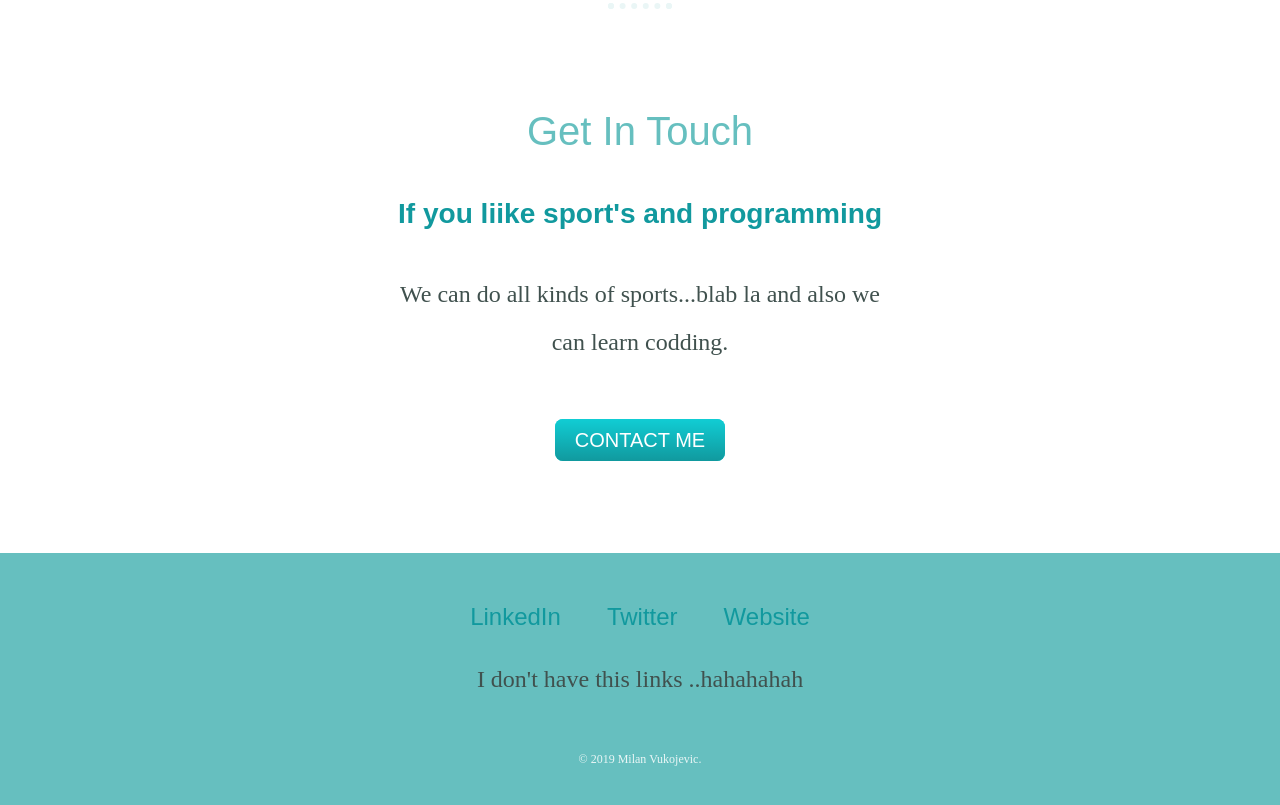
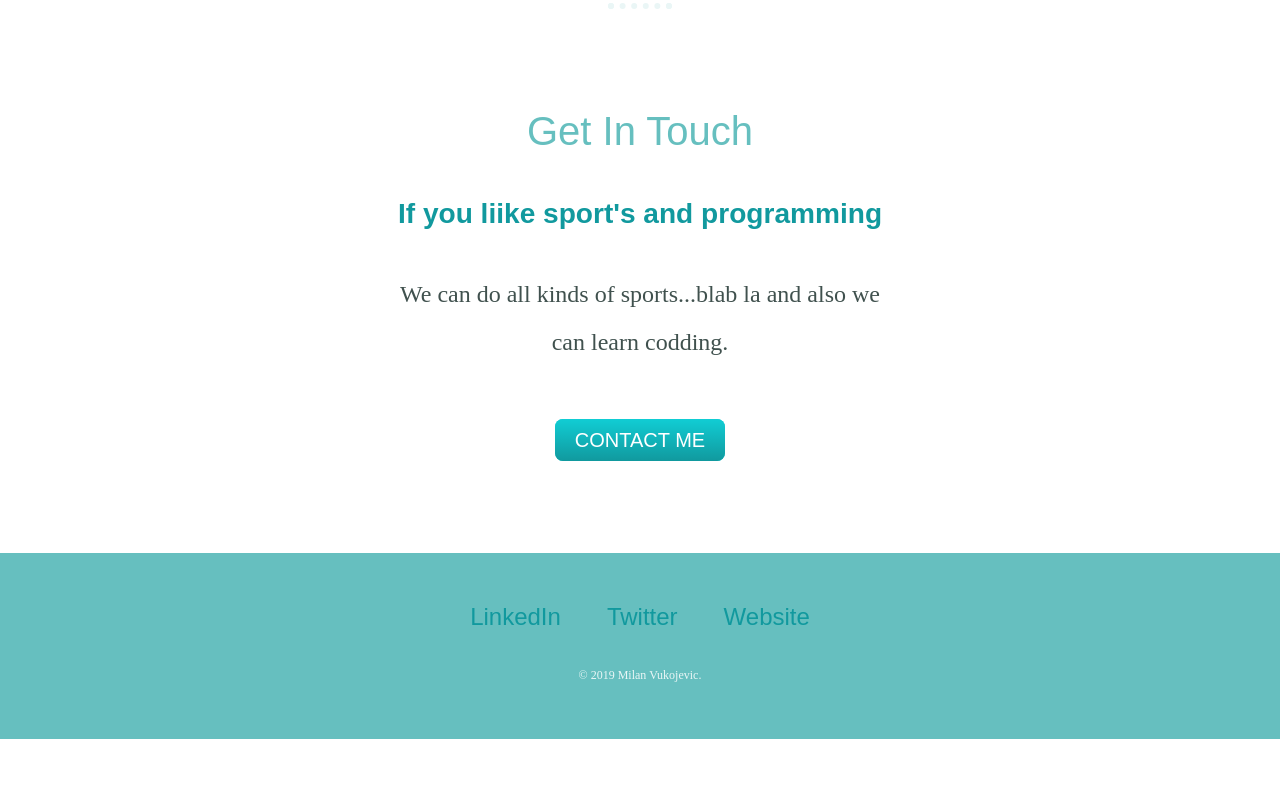
Before and after one commit to lanchemi84/cv_site, a plain HTML site: page index.html in a window 1280 px wide. Shown: the part 2285-3090 px from the top of the page. After the commit the page ends 3024 px from the top, so only its background shows below. Drawn offline with Linux system fonts and the light colour scheme; a web font is replaced by a local one.

Commit message:
Update index.html

```diff
--- a/index.html
+++ b/index.html
@@ -54,7 +54,7 @@
     <a class="footer-link" href="https://www.linkedin.com/">LinkedIn</a>
     <a class="footer-link" href="https://twitter.com/">Twitter</a>
     <a class="footer-link" href="https://www.appbrewery.co/">Website</a>
-    <p>I don't have this links ..hahahahah</p>
+
     <p class="copyright">© 2019 Milan Vukojevic.</p>
   </div>
 
```
